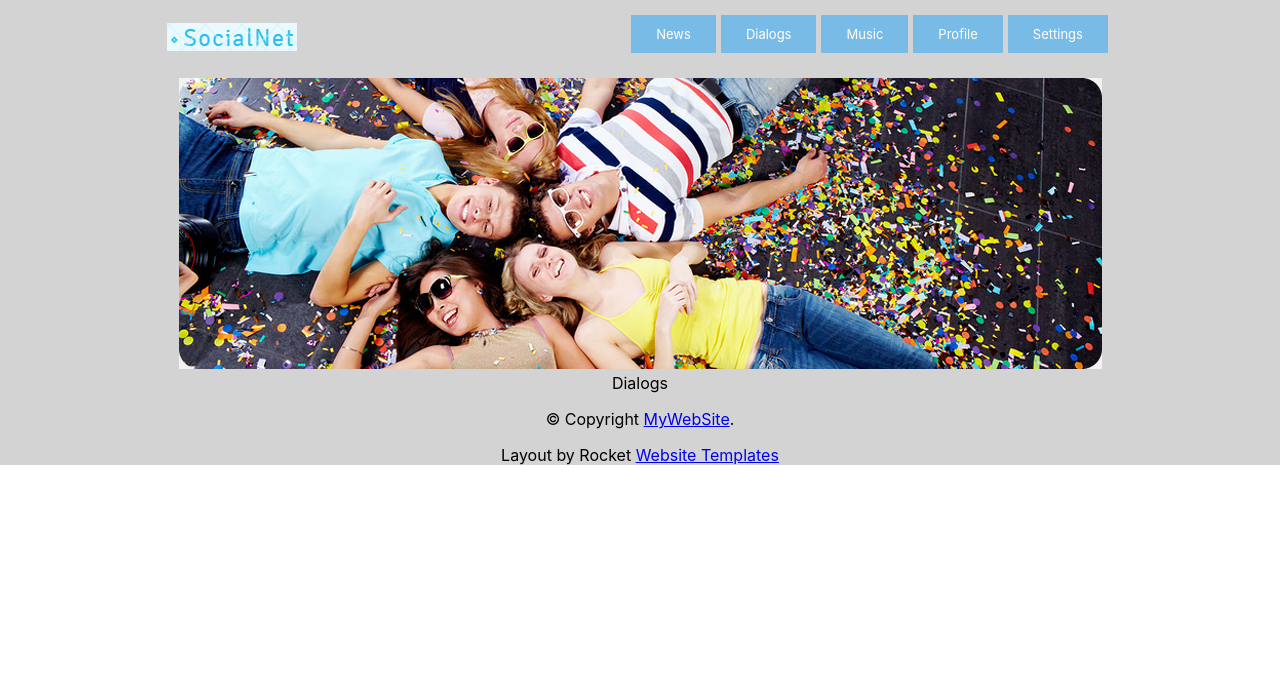
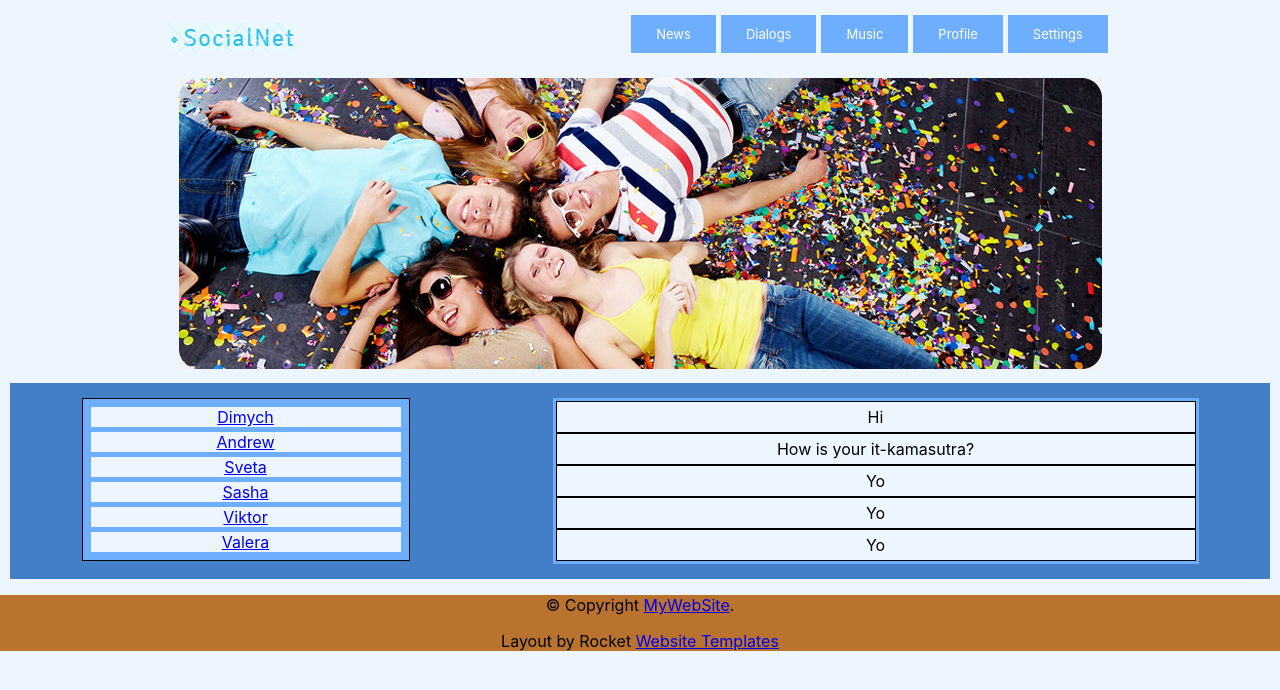
Before and after one commit to SVA2021/socialnet, a React (Create React App) app: page /dialogs in a window 1280 px wide. Shown: the top 690 px of the page. Built offline with nearby package versions, Linux system fonts and the light colour scheme.

Commit message:
css improvement

```diff
--- a/src/App.css
+++ b/src/App.css
@@ -1,7 +1,8 @@
 .App {
   margin: 0, auto;
   text-align: center;
-  background-color: lightgray;
+  background-color: #edf6ff;
+  min-height: 100vh;
 }
 
 .App-logo {
--- a/src/components/Footer/Footer.jsx
+++ b/src/components/Footer/Footer.jsx
@@ -1,11 +1,11 @@
 import React from "react";
+import main from "./Footer.module.css";
 
 const Footer = (props) => {
     return (
-        <div>
-                <p class="lf">&copy; Copyright <a href="#">MyWebSite</a>.</p>
-    <p class="rf">Layout by Rocket <a href="http://www.rocketwebsitetemplates.com/">Website Templates</a></p>
-    <div class="clr"></div>
+        <div className={main.foot}>
+            <p>&copy; Copyright <a href="#">MyWebSite</a>.</p>
+            <p>Layout by Rocket <a href="http://www.rocketwebsitetemplates.com/">Website Templates</a></p>
         </div>
     );
 }
--- a/src/components/Footer/Footer.module.css
+++ b/src/components/Footer/Footer.module.css
@@ -0,0 +1,3 @@
+.foot {
+    background-color: #b9732f;
+}
--- a/src/components/Header/Navbar/Navbar.module.css
+++ b/src/components/Header/Navbar/Navbar.module.css
@@ -17,7 +17,7 @@
 	display:block;
 	margin:0;
 	padding:11px 25px;
-	color:#878989;
+	color:#b9732f;
 	text-decoration:none;
 	font-size:13px;
 	line-height:16px;
@@ -25,7 +25,7 @@
 .menunav ul li.active a, .menunav ul li a:hover {
 	color:#fff;
 	text-decoration:none;
-	background:#78bbe6;
+	background:#6daffe;
 }
 
 .clear {
--- a/src/components/Main/Dialogs/Dialogs.jsx
+++ b/src/components/Main/Dialogs/Dialogs.jsx
@@ -1,12 +1,58 @@
 import React from "react";
 import main from "./Dialogs.module.css"
+import { NavLink } from "react-router-dom";
 
-const Dialogs = (props) => {
+const DialogUser = (props) => {
+    let path = "/dialogs/" + props.id;
+
     return (
-        <div className={main}>
-            Dialogs
+        <div className={main.dialogUserItem}>
+        <NavLink to={path}>{props.name}</NavLink>
         </div>
     );
 }
 
+const Message = (props) => {
+    return (
+        <div className={main.messageItem}>
+        {props.message}
+        </div>
+    );
+}
+
+
+const Dialogs = (props) => {
+
+    let userList = [
+        {id: 1, name: 'Dimych'},
+        {id: 2, name: 'Andrew'},
+        {id: 3, name: 'Sveta'},
+        {id: 4, name: 'Sasha'},
+        {id: 5, name: 'Viktor'},
+        {id: 6, name: 'Valera'}
+    ]
+
+    let messageList = [
+        {id: 1, message: 'Hi'},
+        {id: 2, message: 'How is your it-kamasutra?'},
+        {id: 3, message: 'Yo'},
+        {id: 4, message: 'Yo'},
+        {id: 5, message: 'Yo'}
+    ]
+
+    let userDiv = userList.map(user => <DialogUser name={user.name} id={user.id}/>);
+    let messageDiv = messageList.map(m => <Message message={m.message} id={m.id}/>);
+    return (
+        <div className={main.containerDialogs}>
+            <div className={main.dialogUserWrapper}>
+              {userDiv}
+            </div>
+            <div className={main.messageListWrapper}>
+               {messageDiv}
+            </div>
+        </div>
+
+    );
+}
+
 export default Dialogs;
--- a/src/components/Main/Dialogs/Dialogs.module.css
+++ b/src/components/Main/Dialogs/Dialogs.module.css
@@ -0,0 +1,40 @@
+.containerDialogs {
+    margin: 10px;
+    padding: 5px;
+    display: flex;
+    flex-direction: row;
+    justify-content: space-around;
+    align-items: flex-start;
+    gap: 10px;
+
+    background-color: #437fc7;
+}
+
+.dialogUserWrapper {
+    margin: 10px;
+    padding: 3px;
+    min-width: 25vw;
+
+
+    background-color: #6daffe;
+    border: 1px black solid ;
+}
+
+.messageListWrapper {
+    margin: 10px;
+    padding: 3px;
+    min-width: 50vw;
+
+    background-color: #6daffe;
+}
+
+.dialogUserItem {
+    margin: 5px;
+    background-color: #edf6ff;
+}
+
+.messageItem {
+    padding: 5px;
+    background-color: #edf6ff;
+    border: 1px black solid ;
+}
```
Also changed, not shown: src/components/Main/Content/Content.jsx (+7 -8 lines), 1 other file (tests, documents, lock files or other folders).
